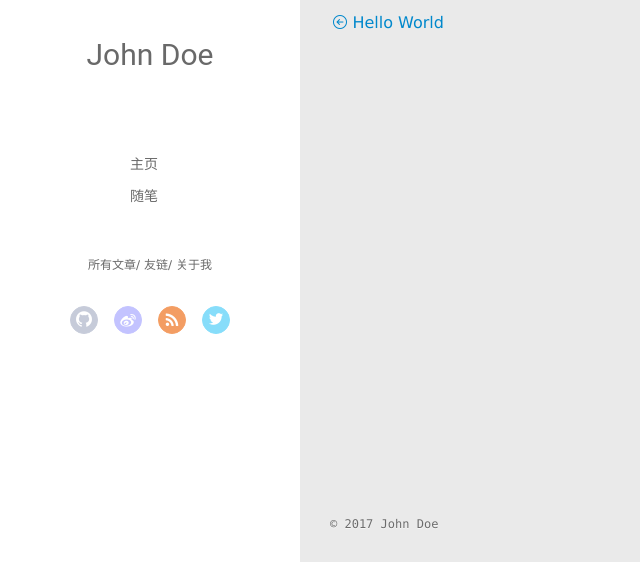
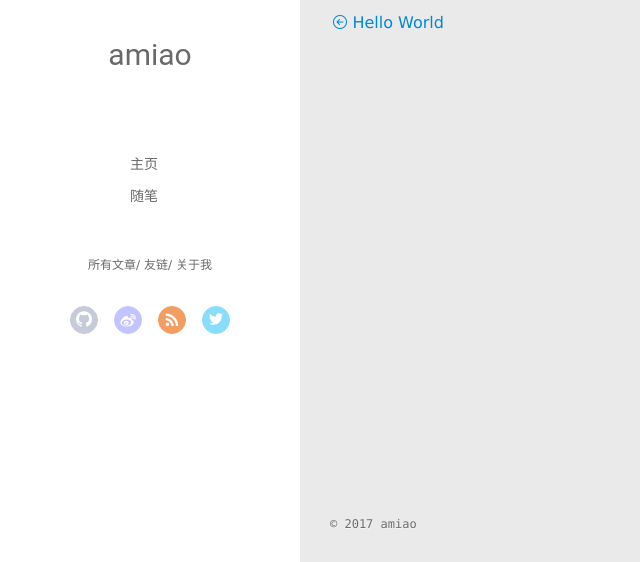
Before and after one commit to zhangruishi/zhangruishi.github.io, a plain HTML site: page 2017/04/19/My-New-Post/index.html in a window 1280 px wide. Shown: the part 235-797 px from the top of the page, 0-640 px from the left. Drawn offline with Linux system fonts and the light colour scheme; no server answers; files whose address does not match are found by name.

Commit message:
Site updated: 2017-04-20 16:42:22

```diff
--- a/2017/04/19/My-New-Post/index.html
+++ b/2017/04/19/My-New-Post/index.html
@@ -47,7 +47,7 @@
 			<img src="/images/me.png" class="js-avatar">
 		</a>
 		<hgroup>
-		  <h1 class="header-author"><a href="/">John Doe</a></h1>
+		  <h1 class="header-author"><a href="/">amiao</a></h1>
 		</hgroup>
 
 
@@ -105,7 +105,7 @@
 				<img src="/images/me.png" class="js-avatar">
 			</div>
 			<hgroup>
-			  <h1 class="header-author js-header-author">John Doe</h1>
+			  <h1 class="header-author js-header-author">amiao</h1>
 			</hgroup>
 
 
@@ -275,7 +275,7 @@
   <div class="outer">
     <div id="footer-info">
     	<div class="footer-left">
-    		&copy; 2017 John Doe
+    		&copy; 2017 amiao
     	</div>
       	<div class="footer-right">
       		<a href="http://hexo.io/" target="_blank">Hexo</a>  Theme <a href="https://github.com/litten/hexo-theme-yilia" target="_blank">Yilia</a> by Litten
```
Also changed, not shown: 2017/04/19/hello-world/index.html (+3 -3 lines), archives/2017/04/index.html (+3 -3 lines), archives/2017/index.html (+3 -3 lines), archives/index.html (+3 -3 lines), index.html (+3 -3 lines).
